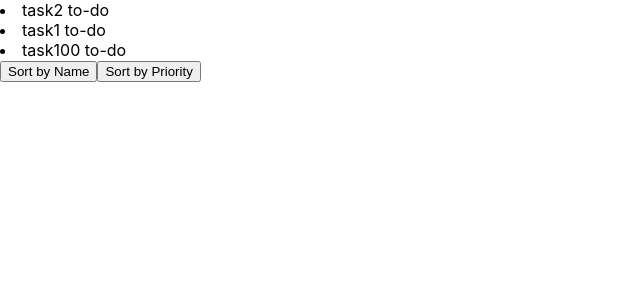
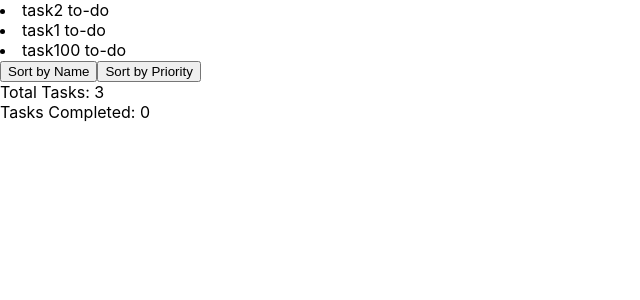
Before and after one commit to antonpunith/to-do-tasks, a React (Create React App) app: page / in a window 1280 px wide. Shown: the top 300 px of the page, without its empty margins (0-640 px from the left). Built offline with nearby package versions, Linux system fonts and the light colour scheme.

Commit message:
show total

```diff
--- a/src/App.tsx
+++ b/src/App.tsx
@@ -2,12 +2,14 @@ import React from "react";
 // components
 import TaskList from "./components/TaskList";
 import SortOrder from "./components/SortOrder";
+import Total from "./components/Total";
 
 const App = (props: any) => {
   return (
     <div className="App">
       <TaskList />
       <SortOrder />
+      <Total />
     </div>
   );
 };
--- /dev/null
+++ b/src/components/Total/index.tsx
@@ -0,0 +1,21 @@
+import React from "react";
+import { connect } from "react-redux";
+
+const Total = (props: any) => {
+  const { tasks } = props;
+
+  return (
+    <>
+      <div>Total Tasks: {tasks.length}</div>
+      <div>
+        Tasks Completed: {tasks.filter((task: any) => task.completed).length}
+      </div>
+    </>
+  );
+};
+
+const mapStateToProps = (state: any) => {
+  return { ...state };
+};
+
+export default connect(mapStateToProps)(Total);
```
